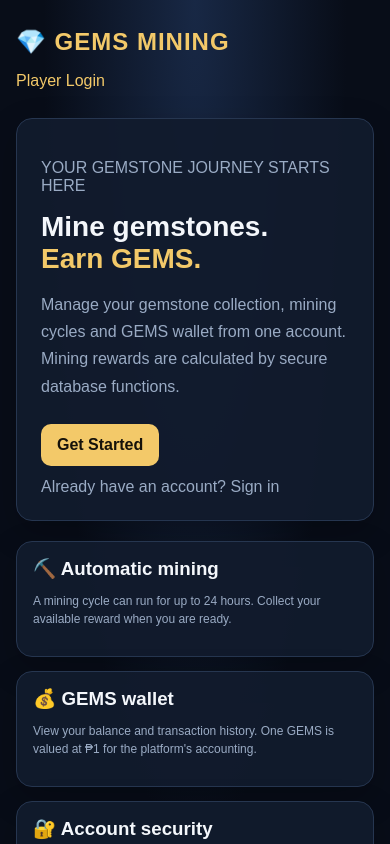
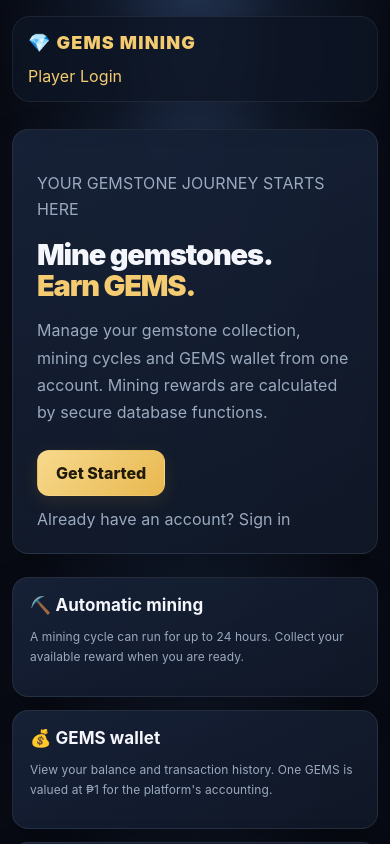
Before and after one commit to chayentot/GEMS, a Next.js app: page /GEMS/ in a window 390 px wide. Shown: the top 844 px of the page. Built offline with nearby package versions, Linux system fonts and the light colour scheme.

Commit message:
Refresh GEMS visual theme and responsive layout

```diff
--- a/app/globals.css
+++ b/app/globals.css
@@ -1,94 +1,127 @@
-:root { color-scheme: dark; --bg:#080d18; --panel:#111b2d; --line:#263650; --muted:#9aabc4; --gold:#f3c969; --green:#50d6a0; }
+:root {
+ color-scheme:dark;
+ --bg:#080b14; --panel:#111827; --panel-2:#151f32; --line:#26344b;
+ --muted:#9aa9bf; --gold:#f4cb70; --gold-2:#d9a83f; --green:#56ddb0;
+ --text:#f4f6fb; --danger:#ff858d; --radius:20px;
+}
 * { box-sizing:border-box; }
-body { margin:0; background:radial-gradient(ellipse at top,#182845 0%,var(--bg) 55%); color:#f4f7fb; font-family:Arial,Helvetica,sans-serif; min-height:100vh; }
-a { color:var(--gold); text-decoration:none; }
-button,input,textarea { font:inherit; }
-button { border:0; border-radius:10px; padding:12px 16px; background:var(--gold); color:#15120a; font-weight:700; cursor:pointer; }
-button:disabled { opacity:.5; cursor:not-allowed; }
-input,textarea { width:100%; padding:12px; border-radius:9px; border:1px solid var(--line); background:#0b1424; color:white; margin:6px 0 14px; }
-label { display:block; color:var(--muted); font-size:13px; }
-.shell { width:min(1100px,calc(100% - 32px)); margin:0 auto; padding:28px 0 60px; }
-.topbar { display:flex; align-items:center; justify-content:space-between; gap:16px; margin-bottom:28px; }
-.brand { font-size:24px; font-weight:900; letter-spacing:1px; color:var(--gold); }
-.panel { background:rgba(17,27,45,.94); border:1px solid var(--line); border-radius:16px; padding:20px; box-shadow:0 12px 35px #0003; }
-.grid { display:grid; grid-template-columns:repeat(auto-fit,minmax(220px,1fr)); gap:14px; }
-.stat { font-size:28px; font-weight:800; margin-top:8px; }
+html { min-height:100%; scroll-behavior:smooth; }
+body {
+ margin:0; min-height:100vh; color:var(--text);
+ background:radial-gradient(ellipse at 50% -18%,#263858 0%,#111a2b 34%,var(--bg) 72%);
+ font-family:Inter,ui-sans-serif,system-ui,-apple-system,BlinkMacSystemFont,"Segoe UI",sans-serif;
+ letter-spacing:.005em;
+}
+a { color:var(--gold); text-decoration:none; transition:color .18s ease,opacity .18s ease; }
+a:hover { color:#ffe5a8; }
+button,input,textarea,select { font:inherit; }
+button {
+ border:1px solid transparent; border-radius:12px; padding:12px 18px;
+ background:linear-gradient(135deg,#f7d98d,#e8b84f); color:#211a0b;
+ font-weight:800; cursor:pointer; box-shadow:0 5px 18px #d9a83f20;
+ transition:transform .18s ease,filter .18s ease,box-shadow .18s ease;
+}
+button:hover:not(:disabled) { transform:translateY(-1px); filter:brightness(1.06); box-shadow:0 8px 24px #d9a83f35; }
+button:active:not(:disabled) { transform:translateY(0); }
+button:disabled { opacity:.48; cursor:not-allowed; box-shadow:none; }
+input,textarea,select {
+ width:100%; padding:13px 14px; border-radius:12px; border:1px solid #34445e;
+ background:#0b1322; color:var(--text); margin:7px 0 15px; outline:none;
+ transition:border-color .18s ease,box-shadow .18s ease;
+}
+input:focus,textarea:focus,select:focus { border-color:var(--gold); box-shadow:0 0 0 3px #f4cb7020; }
+label { display:block; color:#b6c3d6; font-size:13px; font-weight:650; }
+.shell { width:min(1180px,calc(100% - 40px)); margin:0 auto; padding:30px 0 72px; }
+.topbar {
+ display:flex; align-items:center; justify-content:space-between; gap:22px;
+ margin-bottom:38px; padding:13px 16px 13px 20px;
+ border:1px solid #ffffff12; border-radius:18px;
+ background:#0d1524c9; box-shadow:0 12px 34px #0003; backdrop-filter:blur(14px);
+}
+.brand { display:inline-flex; align-items:center; gap:9px; color:var(--gold); font-size:20px; font-weight:950; letter-spacing:1.2px; white-space:nowrap; }
+.topbar nav.row { gap:5px; flex-wrap:wrap; justify-content:flex-end; }
+nav.row a { color:#aebbd0; font-size:13px; font-weight:700; padding:10px 13px; border-radius:10px; }
+nav.row a:hover { color:#fff; background:#ffffff0c; }
+nav.row a[aria-current="page"] { color:var(--gold); background:#f4cb7015; border:1px solid #f4cb7029; padding:9px 12px; }
+.panel {
+ background:linear-gradient(155deg,#172238f2,#101827f5);
+ border:1px solid #ffffff14; border-radius:var(--radius); padding:22px;
+ box-shadow:0 16px 40px #0003;
+}
+.grid { display:grid; grid-template-columns:repeat(auto-fit,minmax(220px,1fr)); gap:17px; }
+.stat { font-size:clamp(25px,3vw,34px); line-height:1.15; font-weight:900; margin-top:10px; letter-spacing:-.035em; overflow-wrap:anywhere; }
 .muted { color:var(--muted); }
-.small { font-size:12px; color:var(--muted); line-height:1.5; }
-.stack { display:grid; gap:12px; }
-.row { display:flex; align-items:center; justify-content:space-between; gap:12px; flex-wrap:wrap; }
-.section { margin-top:20px; }
-.notice { padding:12px 14px; border-radius:10px; background:#172943; border:1px solid #29476b; margin:12px 0; }
+.small { font-size:12px; color:var(--muted); line-height:1.65; }
+.stack { display:grid; gap:13px; }
+.row { display:flex; align-items:center; justify-content:space-between; gap:13px; flex-wrap:wrap; }
+.section { margin-top:23px; }
+.notice { padding:14px 16px; border-radius:13px; background:#1a2a42; border:1px solid #355477; margin:14px 0; color:#dce9fa; }
 .error { color:#ff9d9d; }
 .success { color:var(--green); }
-.item { padding:14px 0; border-bottom:1px solid var(--line); }
+.item { padding:15px 0; border-bottom:1px solid #ffffff12; }
 .item:last-child { border-bottom:0; }
-.secondary { background:#263650; color:#f4f7fb; }
-.danger { background:#7e343c; color:white; }
-form { max-width:520px; }
-h1 { font-size:clamp(28px,5vw,42px); margin:0 0 10px; }
-h2 { margin:0 0 14px; font-size:20px; }
-h3 { margin:0 0 6px; }
-@media(max-width:600px){ .topbar { align-items:flex-start; flex-direction:column; } .panel{padding:16px;} }
-
-/* GEMS dedicated pages */
-.gem-card { text-align:center; min-height:250px; }
-.gem-picture { display:flex; justify-content:center; align-items:center; min-height:125px; margin-bottom:8px; }
-.collection-units { font-size:20px; font-weight:800; margin:12px 0; }
-.status-active,.status-inactive,.status-locked { display:inline-block; border-radius:999px; padding:5px 10px; font-size:11px; font-weight:700; }
-.status-active { color:#8af0bd; background:#164532; }
-.status-inactive { color:#ffd27d; background:#4b3718; }
-.status-locked { color:#b6c3d8; background:#263650; }
-.mining-card { display:flex; flex-direction:column; gap:10px; min-height:390px; }
+.secondary { background:#26364f; color:#edf3fb; border-color:#ffffff14; box-shadow:none; }
+.secondary:hover:not(:disabled) { background:#334765; box-shadow:0 7px 20px #0003; }
+.danger { background:#8d3944; color:white; box-shadow:none; }
+form { max-width:560px; }
+h1 { font-size:clamp(29px,4.5vw,43px); letter-spacing:-.04em; line-height:1.08; margin:0 0 10px; font-weight:900; }
+h2 { margin:0 0 15px; font-size:21px; letter-spacing:-.02em; }
+h3 { margin:0 0 7px; font-size:17px; }
+p { line-height:1.65; }
+.gem-card { text-align:center; min-height:265px; position:relative; overflow:hidden; transition:transform .2s ease,border-color .2s ease; }
+.gem-card:hover { transform:translateY(-4px); border-color:#f4cb7055; }
+.gem-picture { display:flex; justify-content:center; align-items:center; min-height:130px; margin-bottom:8px; }
+.collection-units { font-size:21px; font-weight:850; margin:13px 0; letter-spacing:-.02em; }
+.status-active,.status-inactive,.status-locked { display:inline-flex; align-items:center; border-radius:999px; padding:6px 11px; font-size:11px; font-weight:800; letter-spacing:.02em; }
+.status-active { color:#8af0bd; background:#16453280; border:1px solid #3fc88a44; }
+.status-inactive { color:#ffd27d; background:#4b371880; border:1px solid #e4b34b44; }
+.status-locked { color:#b6c3d8; background:#263650; border:1px solid #ffffff12; }
+.mining-card { display:flex; flex-direction:column; gap:11px; min-height:390px; position:relative; overflow:hidden; }
 .mining-heading { justify-content:flex-start; }
 .mining-name h3 { margin-bottom:8px; }
-.mining-rate { font-size:25px; font-weight:800; color:var(--gold); }
-.mining-session { margin:4px 0; }
-.mining-session button { margin-top:10px; width:100%; }
+.mining-rate { font-size:26px; font-weight:900; color:var(--gold); }
+.mining-session { margin:4px 0; border-color:#e8c46b35; background:linear-gradient(135deg,#263653,#19243a); }
+.mining-session button { margin-top:11px; width:100%; }
 .locked-details { margin-top:auto; padding-top:10px; }
 .locked-details button { width:100%; }
-.transaction-list { max-height:650px; overflow:auto; }
-nav.row { gap:18px; }
-nav a[aria-current="page"] { color:#fff; border-bottom:2px solid var(--gold); padding-bottom:5px; }
-select { width:100%; padding:12px; border-radius:9px; border:1px solid var(--line); background:#0b1424; color:white; margin:6px 0 14px; }
-@media(max-width:760px) { .topbar nav.row { flex-wrap:wrap; justify-content:flex-start; } .mining-card { min-height:0; } }
-
-/* GEMS dedicated pages */
-.gem-card { text-align:center; min-height:250px; }
-.gem-picture { display:flex; justify-content:center; align-items:center; min-height:125px; margin-bottom:8px; }
-.collection-units { font-size:20px; font-weight:800; margin:12px 0; }
-.status-active,.status-inactive,.status-locked { display:inline-block; border-radius:999px; padding:5px 10px; font-size:11px; font-weight:700; }
-.status-active { color:#8af0bd; background:#164532; }
-.status-inactive { color:#ffd27d; background:#4b3718; }
-.status-locked { color:#b6c3d8; background:#263650; }
-.mining-card { display:flex; flex-direction:column; gap:10px; min-height:390px; }
-.mining-heading { justify-content:flex-start; }
-.mining-name h3 { margin-bottom:8px; }
-.mining-rate { font-size:25px; font-weight:800; color:var(--gold); }
-.mining-session { margin:4px 0; }
-.mining-session button { margin-top:10px; width:100%; }
-.locked-details { margin-top:auto; padding-top:10px; }
-.locked-details button { width:100%; }
-.transaction-list { max-height:650px; overflow:auto; }
-nav.row { gap:18px; }
-nav a[aria-current="page"] { color:#fff; border-bottom:2px solid var(--gold); padding-bottom:5px; }
-select { width:100%; padding:12px; border-radius:9px; border:1px solid var(--line); background:#0b1424; color:white; margin:6px 0 14px; }
-@media(max-width:760px) { .topbar nav.row { flex-wrap:wrap; justify-content:flex-start; } .mining-card { min-height:0; } }
-
+.transaction-list { max-height:650px; overflow:auto; padding-right:5px; }
+.transaction-list::-webkit-scrollbar { width:6px; }
+.transaction-list::-webkit-scrollbar-thumb { background:#3b4d68; border-radius:10px; }
+select { cursor:pointer; }
+table { width:100%; border-collapse:collapse; }
+td,th { padding:12px 10px; border-bottom:1px solid #ffffff12; text-align:left; }
+th { color:#aebbd0; font-size:12px; text-transform:uppercase; letter-spacing:.06em; }
+@media(max-width:760px) {
+ .shell { width:min(100% - 24px,600px); padding:16px 0 48px; }
+ .topbar { align-items:flex-start; flex-direction:column; gap:13px; margin-bottom:27px; padding:15px; }
+ .topbar nav.row { width:100%; justify-content:flex-start; gap:4px; }
+ nav.row a { padding:9px 10px; }
+ nav.row a[aria-current="page"] { padding:8px 9px; }
+ .panel { padding:17px; border-radius:16px; }
+ .grid { grid-template-columns:repeat(auto-fit,minmax(min(100%,220px),1fr)); gap:13px; }
+ .mining-card { min-height:0; }
+ .row { align-items:flex-start; }
+}
+@media(max-width:420px) {
+ .brand { font-size:18px; }
+ .topbar nav.row a { font-size:12px; padding:8px; }
+ .stat { font-size:26px; }
+}
 
 /* Animated gemstone collection and mining scene */
-.gem-picture svg { animation: gem-float 3.2s ease-in-out infinite; transform-origin: center; }
+.gem-picture svg { animation:gem-float 3.2s ease-in-out infinite; transform-origin:center; }
 .mining-scene { height:112px; position:relative; display:flex; align-items:center; justify-content:center; overflow:hidden; margin:0 auto 8px; }
-.mining-crystal { position:relative; z-index:1; animation: crystal-glow 1.8s ease-in-out infinite alternate; }
-.mining-pickaxe { position:absolute; z-index:2; top:8px; left:calc(50% + 13px); font-size:36px; transform-origin:12px 28px; animation: pickaxe-hit .85s ease-in-out infinite; filter:drop-shadow(0 3px 5px #0009); }
+.mining-crystal { position:relative; z-index:1; animation:crystal-glow 1.8s ease-in-out infinite alternate; }
+.mining-pickaxe { position:absolute; z-index:2; top:8px; left:calc(50% + 13px); font-size:36px; transform-origin:12px 28px; animation:pickaxe-hit .85s ease-in-out infinite; filter:drop-shadow(0 3px 5px #0009); }
 .mining-spark { position:absolute; z-index:3; width:6px; height:6px; border-radius:50%; background:#ffe69a; box-shadow:0 0 12px 3px #ffd76a; opacity:0; }
-.spark-one { left:42%; top:42%; animation: spark-burst .85s .12s infinite; }
-.spark-two { left:59%; top:55%; animation: spark-burst .85s .32s infinite; }
-.spark-three { left:48%; top:25%; animation: spark-burst .85s .5s infinite; }
+.spark-one { left:42%; top:42%; animation:spark-burst .85s .12s infinite; }
+.spark-two { left:59%; top:55%; animation:spark-burst .85s .32s infinite; }
+.spark-three { left:48%; top:25%; animation:spark-burst .85s .5s infinite; }
 @keyframes gem-float { 0%,100% { transform:translateY(0) rotate(-2deg); } 50% { transform:translateY(-9px) rotate(2deg); } }
 @keyframes crystal-glow { from { filter:drop-shadow(0 0 5px #f3c96966); transform:scale(.96); } to { filter:drop-shadow(0 0 18px #f3c969cc); transform:scale(1.05); } }
 @keyframes pickaxe-hit { 0%,100% { transform:rotate(-38deg) translateY(-3px); } 45%,65% { transform:rotate(24deg) translateY(5px); } }
 @keyframes spark-burst { 0%,35% { opacity:0; transform:scale(.2); } 48% { opacity:1; transform:scale(1.5); } 100% { opacity:0; transform:translate(8px,-12px) scale(.1); } }
-@media (prefers-reduced-motion:reduce) {
+@media(prefers-reduced-motion:reduce) {
+ *,*::before,*::after { scroll-behavior:auto !important; transition:none !important; }
  .gem-picture svg,.mining-crystal,.mining-pickaxe,.mining-spark { animation:none !important; }
 }
```
